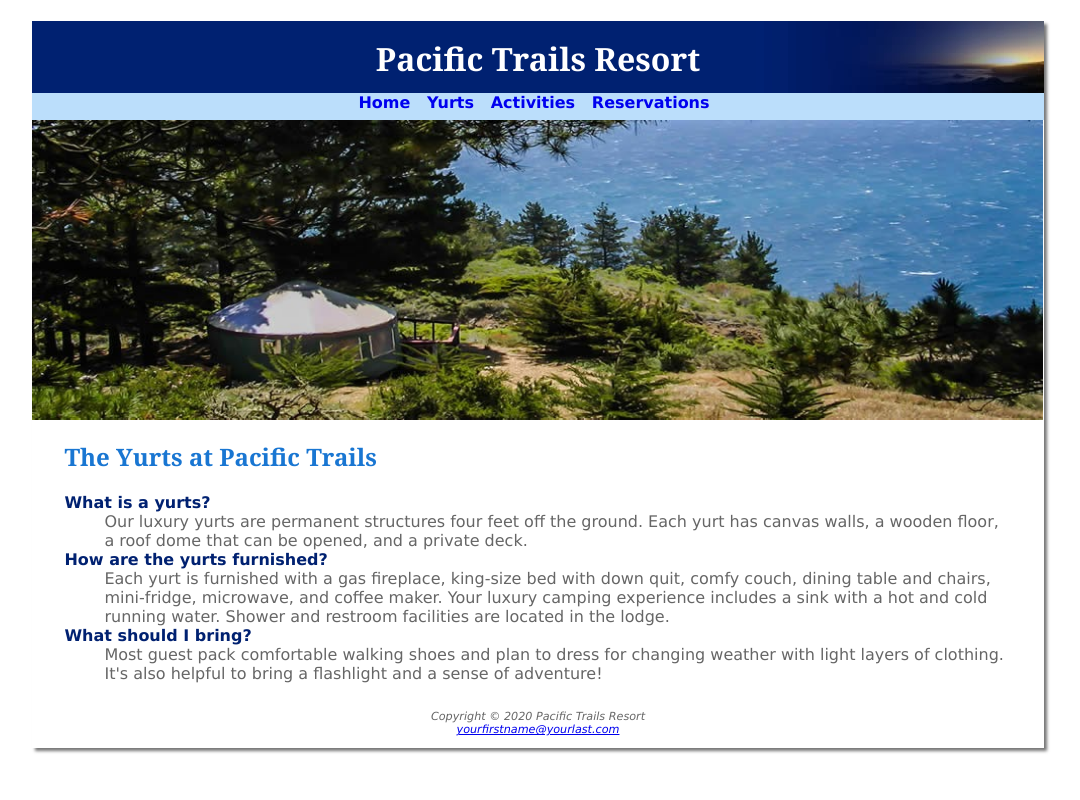
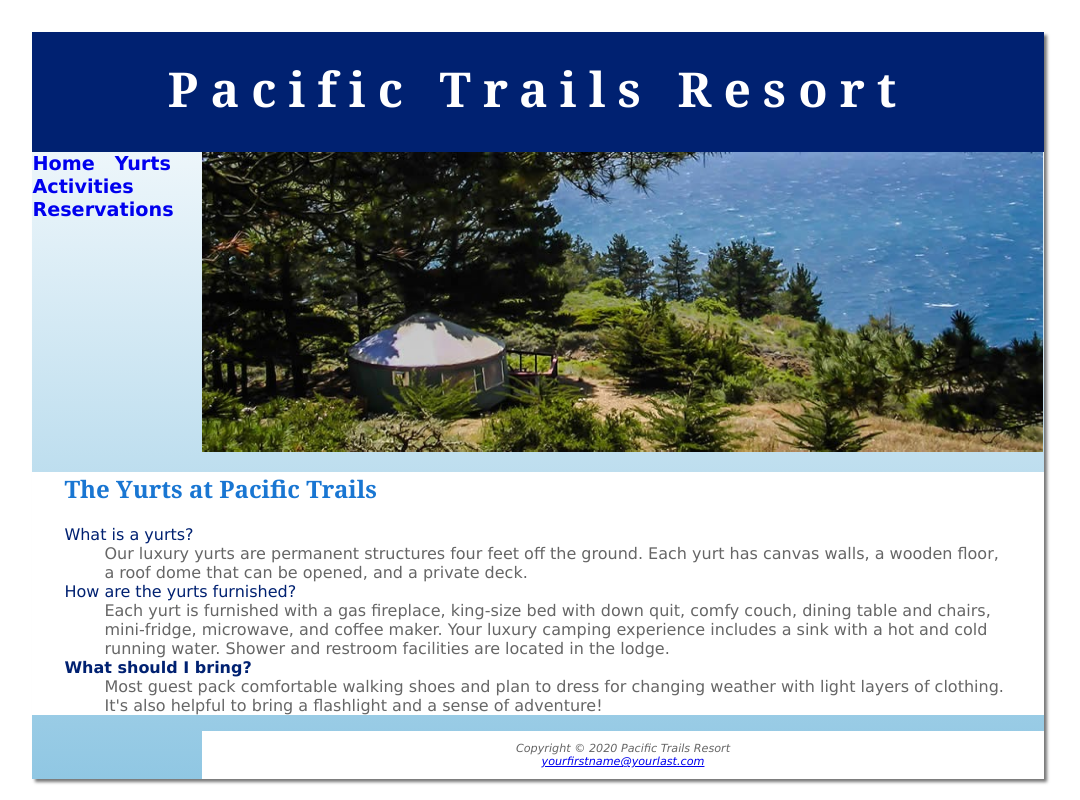
Before and after one commit to Daniel11111111w/Pacific-Trails-Resort, a plain HTML site: page yurts.html in a window 1280 px wide. Shown: the whole page, without its empty margins (102-1182 px from the left). Drawn offline with Linux system fonts and the light colour scheme.

Commit message:
Update pacific.css

```diff
--- a/pacific.css
+++ b/pacific.css
@@ -1,12 +1,13 @@
+* { box-sizing: border-box; }
 body {
-  background-color: #907E3;
-  background-image: linear-gradient(to bottom, #FFFFFF, #907E3);
-  background-repeat: no-repeat;
+  background-color: EAEAEA;
   color: #666666;
   font-family: Verdana, Arial, sans-serif;
 }
 #wrapper {
   background-color: #FFFFFF;
+  background-image: linear-gradient(to bottom, #FFFFFF, #90C7E3);
+  background-repeat: no-repeat;
   margin-left: auto;
 margin-right: auto;
 width: 80%;
@@ -16,14 +17,17 @@ width: 80%;
 }
 header {
   background-color: #002171;
-  background-image: url(sunset.jpg);
-  background-position: right;
-  background-repeat: no-repeat;
   color: #FFFFFF;
-font-family: Georgia, serif;
-  height: 72px;
+  font-family: Georgia, serfif;
+height: 120px;
 }
+header a { text-decoration: none; }
+header a:link { color: #FFFFFF; }
+header a:visited { color: #FFFFFF; }
+header a:hover { color: #90C7E3; }
 h1 {
+  font-size: 3em;
+  letter-spacing: 0.25em;
   text-align: center;
   padding-top: .5em;
 }
@@ -33,21 +37,32 @@ font-family: Georgia, serif;
 }
 h3 { font-family: Georgia, serif; }
 nav {
-  background-color: #BBDEFB;
+ float: left;
+  font-size: 1.2em;
   font-weight: bold;
-  padding-right: .5em;
-  padding-bottom: .5em;
-  text-align: center;
+  padding: 0;
+  position: fixed;
+  width: 160px;
 }
 nav a { text-decoration: none; }
+nav a: link { color: #5C7FA3; }
+nav a:visited { #344873; }
+nav a: hover { color: #344873; }
+nav ul {
+list-style-type: none;
+  padding-left: 1em;
+}
 main {
+  background-color: #FFF;
+  display: block;
+  margin-left: 170px
+    overflow: auto;
   padding-left: 2em;
   padding-right: 2em;
-  display: block;
 }
 dt {
   color: #002171;
-font-weight: bold;
+  font-size: bold;
 }
 .resort {
   color: #1976D2;
@@ -58,22 +73,33 @@ font-size: 1.2em;
   background: url(coast.jpg);
   background-repeat: no-repeat;
   background-size: 100% 100%;
+  margin-left: 170px
 }
 #yurtthero {
   height: 300px;
   background-image: url(yurt.jpg);
   background-repeat: no-repeat;
   background-size: 100% 100%;
+  margin-left: 170px;
 }
 #trailhero {
   height: 300px
     background-image: url(trail.jpg);
   background-repeat: no-repeat;
   background-size: 100% 100%;
+  margin-left: 170px;
+}
+section {
+  float: left;
+  padding-left: 2em;
+  padding-right: 2em;
+  width: 33%;
 }
 footer {
+  background-color: #FFF;
   font-size: .70em;
 font-style: italic;
+  margin-left: 170px;
+padding: 1em;
   text-align: center;
-  padding: 1em;
 }
```
Lines whose indentation alone changed are shown as unchanged.
